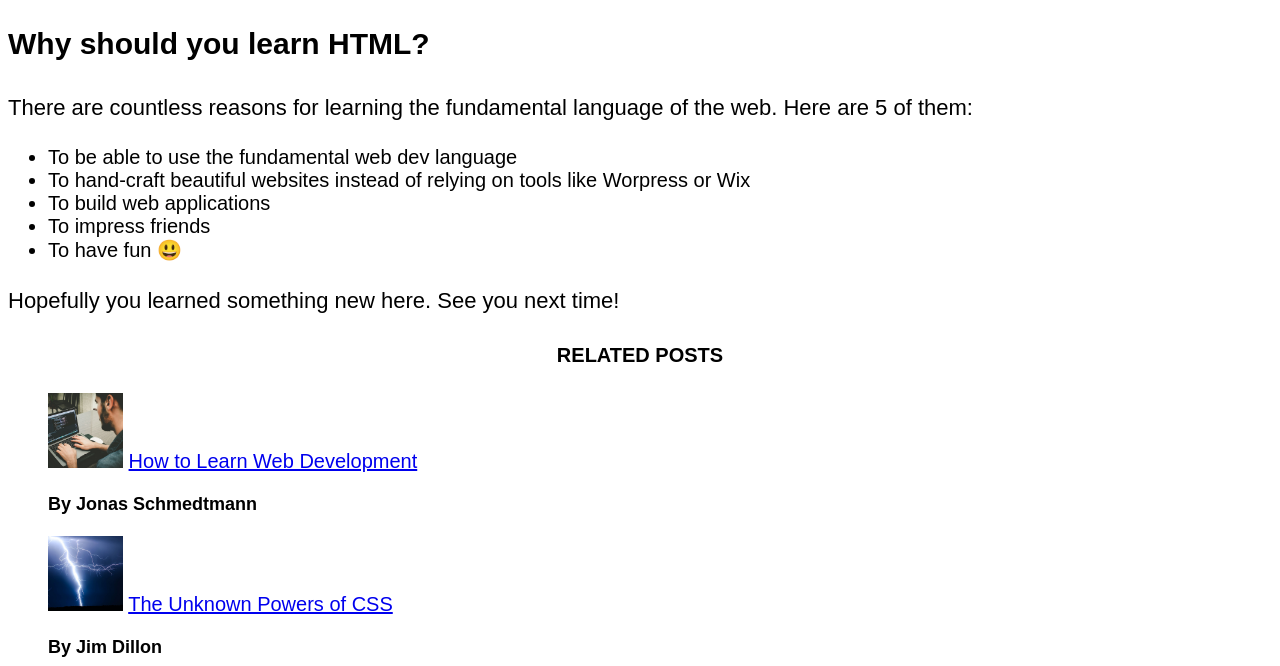
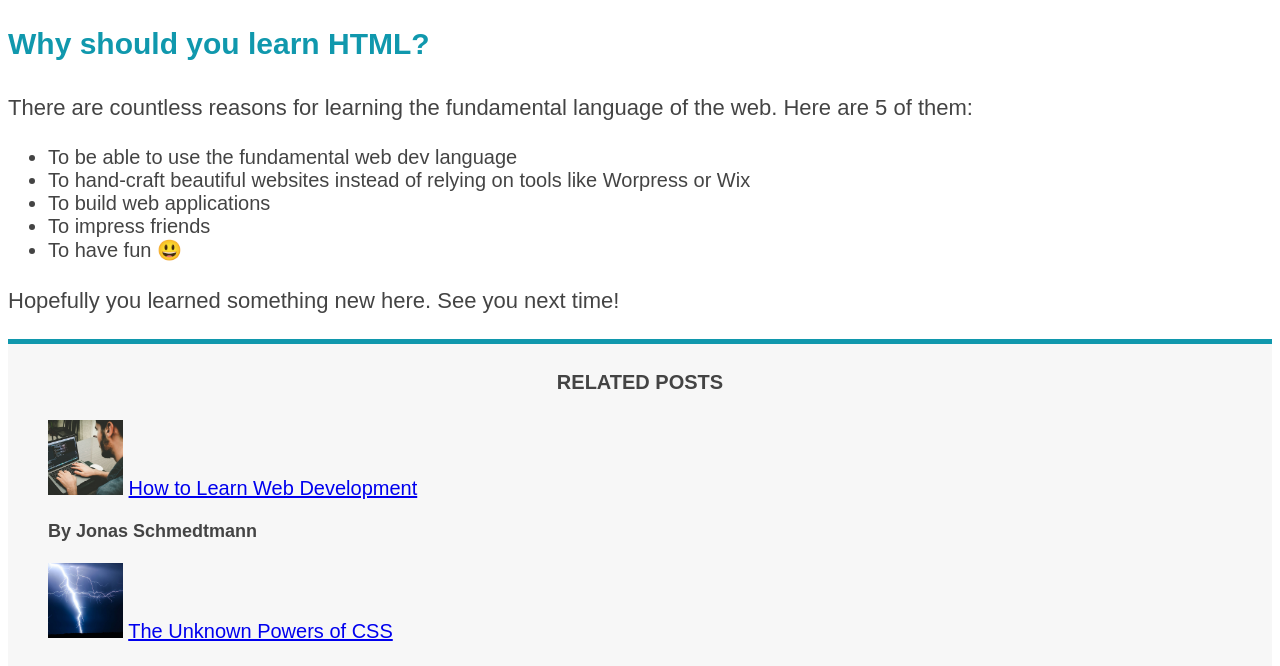
Before and after one commit to N0T1V4G0/css-studies, a plain HTML site: page starter/03-CSS-Fundamentals/index.html in a window 1280 px wide. Shown: the part 1111-1777 px from the top of the page. Drawn offline with Linux system fonts and the light colour scheme.

Commit message:
add txt-col & bg-col

```diff
--- a/starter/03-CSS-Fundamentals/index.html
+++ b/starter/03-CSS-Fundamentals/index.html
@@ -16,7 +16,7 @@
     <h6>The Basic Language of the Web: HTML</h6>
     -->
 
-    <header>
+    <header class="main-header">
       <h1>📘 The Code Magazine</h1>
 
       <nav>
@@ -110,7 +110,7 @@
       <p>Hopefully you learned something new here. See you next time!</p>
     </article>
 
-    <aside>
+    <aside class="related-posts">
       <h4>Related posts</h4>
 
       <ul class="related">
--- a/starter/03-CSS-Fundamentals/style.css
+++ b/starter/03-CSS-Fundamentals/style.css
@@ -5,6 +5,13 @@ h4,
 p,
 li {
   font-family: sans-serif;
+  color: #444;
+}
+
+h1,
+h2,
+h3 {
+  color: #1098ad;
 }
 
 h1 {
@@ -53,3 +60,13 @@ li {
 .related {
   list-style: none;
 }
+
+.main-header {
+  background-color: #f7f7f7;
+}
+
+.related-posts {
+  background-color: #f7f7f7;
+  border-top: 5px solid #1098ad;
+  border-bottom: 5px solid #1098ad;
+}
```
